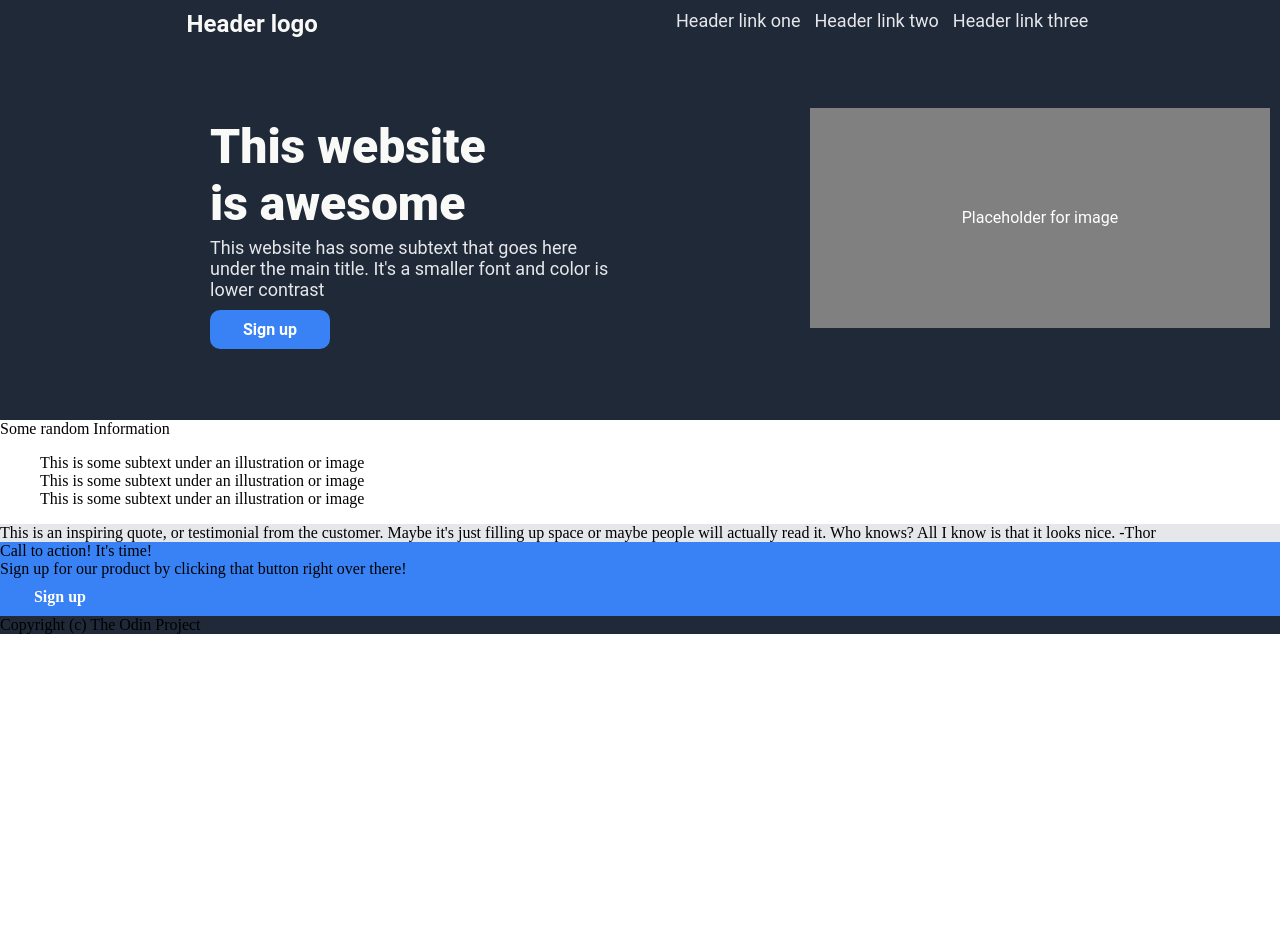
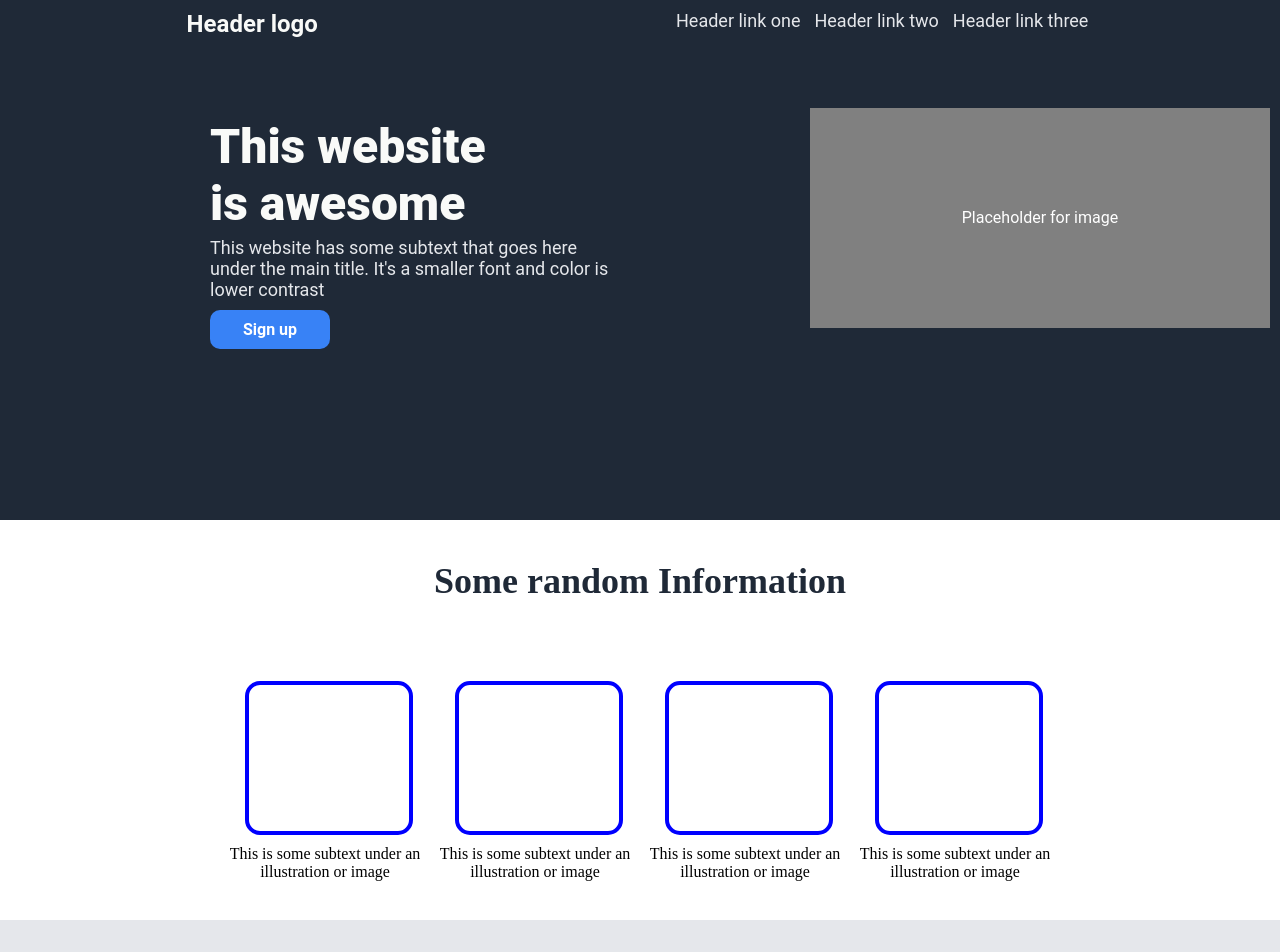
Before and after one commit to umairahmad01/landing-page, a plain HTML site: page index.html in a window 1280 px wide. Shown: the top 952 px of the page. Before the commit the page ends 800 px from the top, so only its background shows below. Drawn offline with Linux system fonts and the light colour scheme.

Commit message:
Add CSS(Flexbox) and complete the project.

```diff
--- a/index.html
+++ b/index.html
@@ -26,21 +26,36 @@
       </div>
     </div>
     <div class="information">
-      <div>Some random Information</div>
-      <ul>
-        <li>This is some subtext under an illustration or image </li>
-        <li>This is some subtext under an illustration or image </li>
-        <li>This is some subtext under an illustration or image </li>
-      </ul>
+      <div class="font-4">Some random Information</div>
+      <div class="square">
+        <div class="size">
+          <div class="round-square"></div>
+          <div class="align">This is some subtext under an illustration or image </div>
+        </div>
+        <div class="size">
+          <div class="round-square"></div>
+          <div class="align">This is some subtext under an illustration or image </div>
+        </div>
+        <div class="size">
+          <div class="round-square"></div>
+          <div class="align">This is some subtext under an illustration or image </div>
+        </div>
+        <div class="size">
+          <div class="round-square"></div>
+          <div class="align">This is some subtext under an illustration or image </div>
+        </div>
+      </div>
     </div>
     <div class="quote">
-      <div>This is an inspiring quote, or testimonial from the customer. Maybe it's just filling up space or maybe people will actually read it. Who knows? All I know is that it looks nice. -Thor</div>
+      <div class="resize">This is an inspiring quote, or testimonial from the customer. Maybe it's just filling up space or maybe people will actually read it. Who knows? All I know is that it looks nice. -Thor</div>
     </div>
     <div class="action">
       <div class="call">
-        <div>Call to action! It's time!</div>
-        <div>Sign up for our product by clicking that button right over there!</div>
-        <div class="button">Sign up</div>
+        <div class="below">
+          <div>Call to action! It's time!</div>
+          <div>Sign up for our product by clicking that button right over there!</div>
+        </div>
+        <div class="button" id="round">Sign up</div>
       </div>
     </div>
     <div class="footer">
--- a/style.css
+++ b/style.css
@@ -31,6 +31,32 @@ body {
   margin-bottom:10px;
 }
 
+.font-4 {
+  font-weight:bold;
+  font-size:36px;
+  color: #1F2937;
+}
+
+.size {
+  display:flex;
+  flex-direction:column;
+  width: 200px;
+  height:200px;
+  text-align:center;
+}
+
+.align {
+  width:200px;
+}
+.round-square {
+  width:160px;
+  margin-right:10px;
+  height: 160px;
+  border-radius:15px;
+  border:4px solid blue;
+  margin-left:20px;
+  margin-bottom:10px;
+}
 .left-side {
   margin: 80px 200px;
   flex-direction:column;
@@ -66,28 +92,81 @@ body {
   font-family: Roboto;
   background-color: #1f2937;
   display:flex;
-  height:400px;
+  height:500px;
   flex-direction:column;
   padding:10px;
 }
 
 .information {
+  display:flex;
+  height:400px;
+  flex-direction:column;
+  justify-content:space-around;
+  align-items:center;
+}
 
+.square {
+  display:flex;
+  gap:10px;
+  flex-wrap:wrap;
 }
 
 .quote {
   background-color:#E5E7EB;
+  height:400px;
+  display:flex;
+  justify-content:center;
+  align-items:center;
+}
 
+.resize {
+  display:flex;
+  justify-content:center;
+  width:800px;
+  font-size:36px;
+  color: #1F2937;
+  font-weight:300;
 }
 
 .call {
   background-color: #3882F6;
+  height:150px;
+  width:1100px;
+  display: flex;
+  justify-content:space-around;
+  align-items:center;
+  border-radius:15px;
 }
 
+.below {
+  flex-direction:column;
+  display:flex;
+  font-size:20px;
+  font-weight:bold;
+  color: #F9FAF8;
+}
+
+#round {
+  border: solid white;
+}
 
 .footer {
   background-color: #1F2937;
+  height:90px;
+  display:flex;
+  justify-content:center;
+  align-items:center;
+  font-size:18px;
+  color: #E5E7EB;
 }
+
+.action {
+  display:flex;
+  height:300px;
+  justify-content:center;
+  align-items:center;
+}
+
 
 a {
   text-decoration: none;
```
